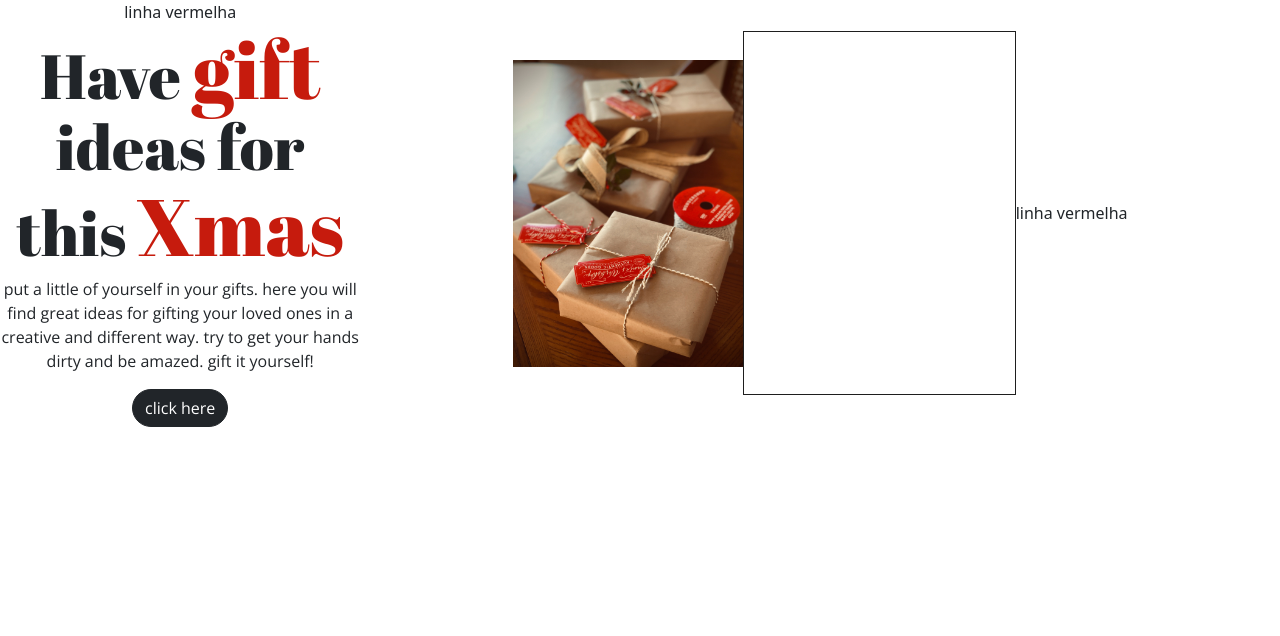
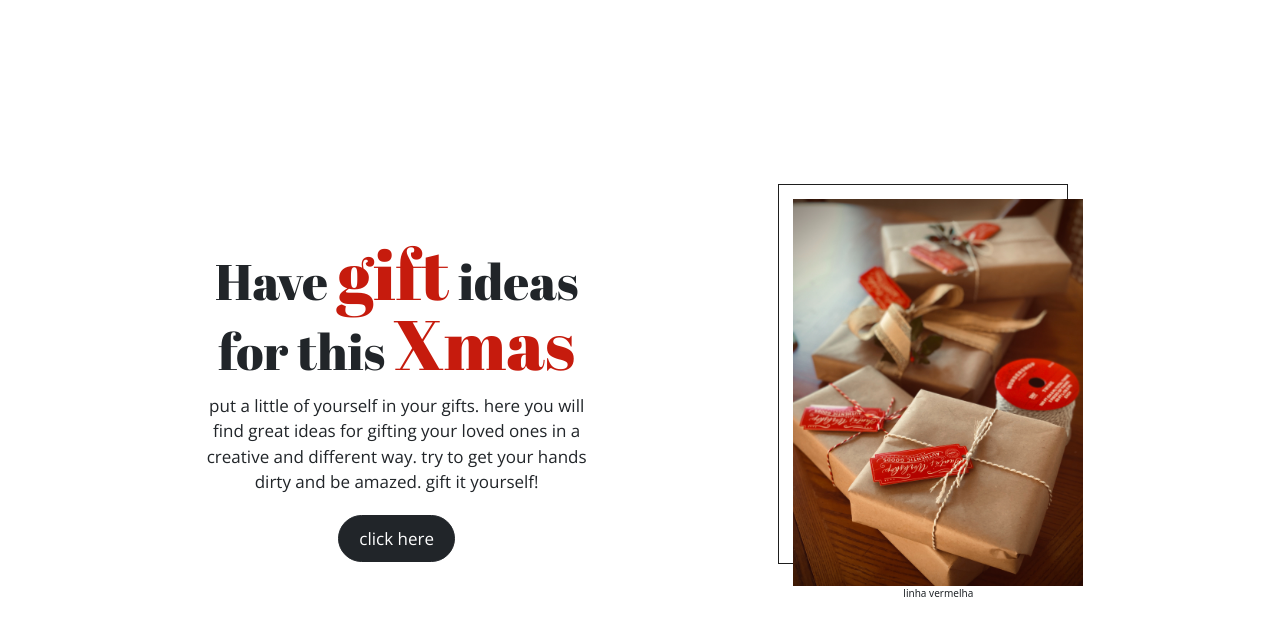
Before and after one commit to alissaps/gift-it-yourself, a React (Create React App) app: page / in a window 1280 px wide. Shown: the top 636 px of the page. Built offline with nearby package versions, Linux system fonts and the light colour scheme.

Commit message:
fix justify content

```diff
--- a/src/components/HomePage.css
+++ b/src/components/HomePage.css
@@ -1,21 +1,57 @@
+* {
+    margin: 0;
+    box-sizing: border-box;
+    font-size: 10px;
+    list-style: none;
+}
+
+.homepage {
+    display: flex;
+    align-items: center;
+    min-height: 100vh;
+    justify-content: space-evenly;
+
+}
+
+#main-text {
+    width: 400px;
+}
+
 h1 {
-    font-size: 3.9rem;
+    font-size: 5rem;
     font-family: 'Abril Fatface', cursive;
-    line-height: 1.1;
+    line-height: 1;
 }
 
 .red-text {
-    font-size: 5rem;
+    font-size: 7rem;
     color: #C61B0D;
+}
+
+.img {
+    width: 290px;
+    position: relative;
+}
+
+#main-img {
+    position: relative;
 }
 
 .black-line {
     border: 1px #1E1E1E solid;
-    width: 273px;
-    height: 364px;
+    width: 290px;
+    height: 380px;
+    position: absolute;
+    top: -15px;
+    left: -15px;
+}
+
+.btn {
+    padding: 10px 20px;
 }
 
 .text {
     font-family: 'Open Sans', sans-serif;
-    font-weight: 300;
+    font-weight: 400;
+    font-size: 1.7rem;
 }
--- a/src/components/HomePage.js
+++ b/src/components/HomePage.js
@@ -3,22 +3,22 @@ import "./HomePage.css"
 
 function HomePage() {
   return (
-    <div className="homepage">
-      <main className="d-flex justify-content-center align-items-center">
-        <section>
-          <div>linha vermelha</div>
-          <h1>Have <span className="red-text">gift</span> ideas for this <span className="red-text">Xmas</span></h1>
-          <p className="text">put a little of yourself in your gifts. here you will find great ideas for gifting your loved ones in a creative and different way. try to get your hands dirty and be amazed. gift it yourself!</p>
+    <>
+      <main className="homepage">
+        <section id="main-text">
+          {/* <div>linha vermelha</div> */}
+          <h1 className="pb-3">Have <span className="red-text">gift</span> ideas for this <span className="red-text">Xmas</span></h1>
+          <p className="text pb-3">put a little of yourself in your gifts. here you will find great ideas for gifting your loved ones in a creative and different way. try to get your hands dirty and be amazed. gift it yourself!</p>
           <button type="button" className="text btn btn-dark rounded-pill">click here</button>
         </section>
 
-        <section className="d-flex justify-content-center align-items-center ">
-          <img className="w-25" src={homepageImg} alt="gift-wrapped" />
+        <section id="main-img">
           <div className="black-line"></div>
+          <img className="img" src={homepageImg} alt="gift-wrapped" />
           <div>linha vermelha</div>
         </section>
       </main>
-    </div>
+    </>
   );
 }
 
```
